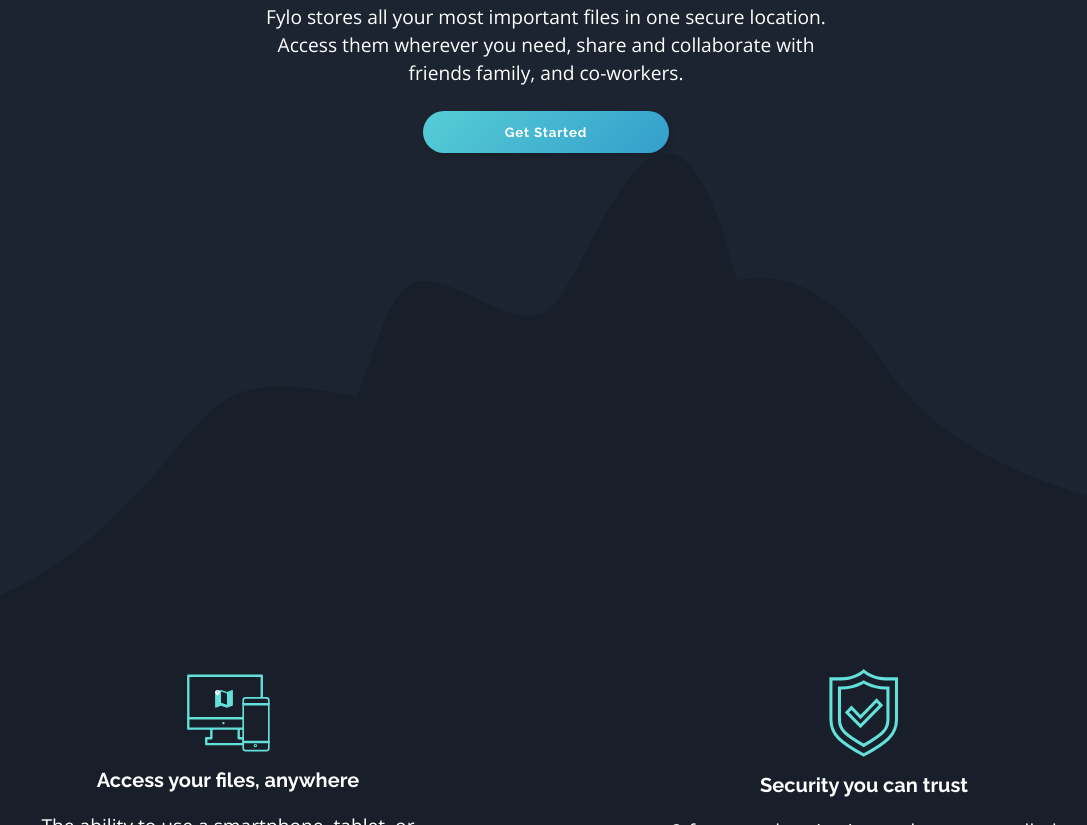
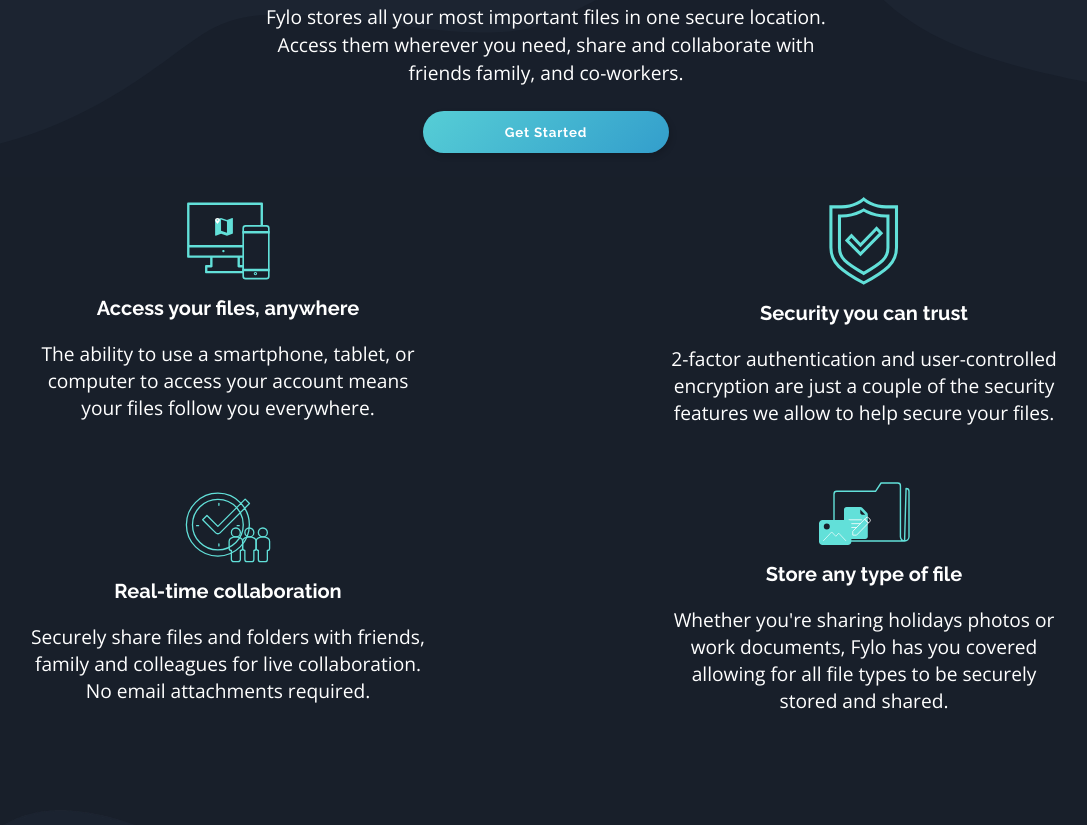
Before and after one commit to Rgit915/fylo-dark-theme-landing-page, a plain HTML site: page index.html in a window 1280 px wide. Shown: the part 681-1506 px from the top of the page, without its empty margins (94-1181 px from the left). Drawn offline with nearby package versions, Linux system fonts and the light colour scheme.

Commit message:
Remove <picture> tag and apply background image via CSS

```diff
--- a/index.html
+++ b/index.html
@@ -37,11 +37,6 @@
       <p> Fylo stores all your most important files in one secure location. Access them wherever
         you need, share and collaborate with friends family, and co-workers.</p>
       <button class="cta-button">Get Started</button>
-      <picture class="curvy-background">
-        <source media="(min-width: 1024px)" srcset="./images/bg-curvy-desktop.svg">
-        <img src="./images/bg-curvy-mobile.svg" alt="Curvy background">
-      </picture>
-
     </section>
 
     <section class="features">
```
Lines whose indentation alone changed are shown as unchanged.
